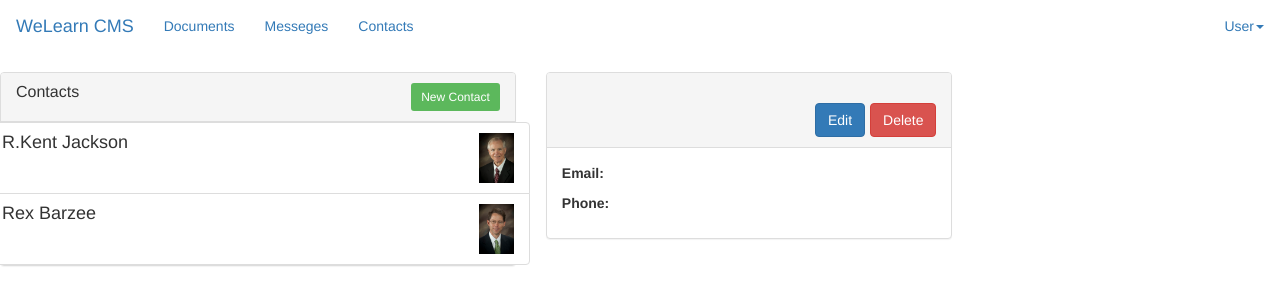
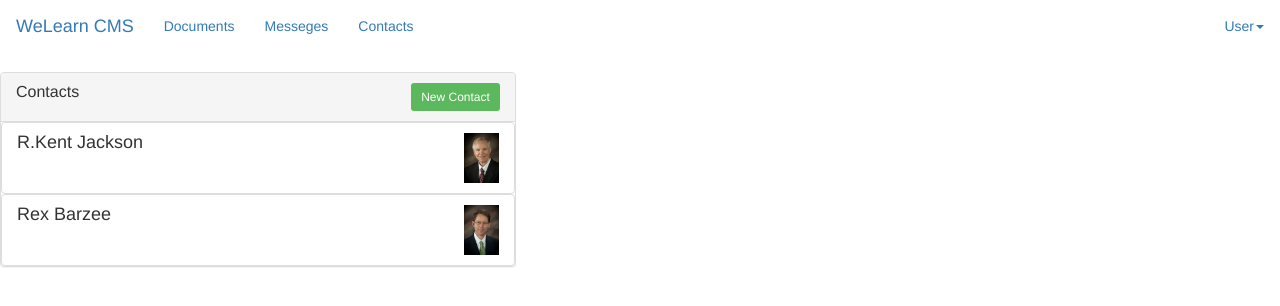
Before and after one commit to jthoeun/wdd430, an Angular app in the folder cms/: page / in a window 1280 px wide. Shown: the top 306 px of the page. Built offline with nearby package versions, Linux system fonts and the light colour scheme.

Commit message:
Wk3 CMS Inital Commit

```diff
--- a/cms/src/app/app.module.ts
+++ b/cms/src/app/app.module.ts
@@ -7,6 +7,7 @@ import { HeaderComponent } from './header.component';
 import { ContactsComponent } from './contacts/contacts.component';
 import { ContactListComponent } from './contacts/contact-list/contact-list.component';
 import { ContactDetailComponent } from './contacts/contact-detail/contact-detail.component';
+import { ContactItemComponent } from './contacts/contact-item/contact-item.component'
 
 
 
@@ -16,7 +17,8 @@ import { ContactDetailComponent } from './contacts/contact-detail/contact-detail
     HeaderComponent,
     ContactsComponent,
     ContactListComponent,
-    ContactDetailComponent
+    ContactDetailComponent,
+    ContactItemComponent
   ],
   imports: [
     BrowserModule,
--- a/cms/src/app/contacts/contact-detail/contact-detail.component.ts
+++ b/cms/src/app/contacts/contact-detail/contact-detail.component.ts
@@ -7,7 +7,7 @@ import { Contact } from '../contact.model';
   styleUrl: './contact-detail.component.css'
 })
 export class ContactDetailComponent implements OnInit {
-  contact?: Contact;
+  contact!: Contact;
 
   constructor() { }
 
--- /dev/null
+++ b/cms/src/app/contacts/contact-item/contact-item.component.html
@@ -0,0 +1,14 @@
+<a
+href="#"
+class="list-group-item clearfix" >
+    <div class="pull-left">
+       <h4 class="list-group-item-heading">{{ contact.name }}</h4>
+    </div>
+    <span class="pull-right">
+        <img
+        [src]="contact.imageURL"
+        alt="{{ contact.name }}"
+        class="img-responsive"
+        style="max-height: 50px;">
+    </span>
+</a>
--- /dev/null
+++ b/cms/src/app/contacts/contact-item/contact-item.component.ts
@@ -0,0 +1,19 @@
+import { Component, Input, OnInit } from '@angular/core';
+import { Contact } from '../contact.model';
+
+@Component({
+  selector: 'cms-contact-item',
+  standalone: false,
+  templateUrl: './contact-item.component.html',
+  styleUrl: './contact-item.component.css'
+})
+export class ContactItemComponent implements OnInit {
+  @Input() contact!: Contact;
+
+  constructor() {}
+
+  ngOnInit() {
+
+  }
+
+}
--- a/cms/src/app/contacts/contact-list/contact-list.component.html
+++ b/cms/src/app/contacts/contact-list/contact-list.component.html
@@ -3,20 +3,12 @@
         <h3 class="panel-title pull-left">Contacts</h3>
         <a href="#" class="btn-success btn-sm pull-right">New Contact</a>
     </div>
-    <div class="row">
         <div class="row">
             <div class="col-xs-12">
-              <a
-                href="#"
-                class="list-group-item clearfix"
-                *ngFor="let contact of contacts">
-                <div class="pull-left">
-                  <h4 class="list-group-item-heading">{{ contact.name }}</h4>
-                </div>
-                <span class="pull-right">
-                    <img [src]="contact.imageURL" alt="{{ contact.name }}" class="img-responsive" style="max-height: 50px;">
-                </span>
-              </a>
+              <cms-contact-item
+              *ngFor="let contactEl of contacts"
+              [contact]="contactEl"
+              (contactSelected)="onContactSelected(contactEl)"></cms-contact-item>
             </div>
           </div>
 </div>
--- a/cms/src/app/contacts/contact-list/contact-list.component.ts
+++ b/cms/src/app/contacts/contact-list/contact-list.component.ts
@@ -1,4 +1,4 @@
-import { Component } from '@angular/core';
+import { Component, EventEmitter, OnInit, Output } from '@angular/core';
 import { Contact } from '../contact.model';
 
 @Component({
@@ -7,7 +7,8 @@ import { Contact } from '../contact.model';
   templateUrl: './contact-list.component.html',
   styleUrl: './contact-list.component.css'
 })
-export class ContactListComponent {
+export class ContactListComponent implements OnInit{
+  @Output() contactWasSelected = new EventEmitter<Contact>();
   contacts: Contact[] = [
     new Contact(1, 'R.Kent Jackson', 'jacksonk@byui.edu', '208-496-3771', 'assets/images/jacksonk.jpg'),
     new Contact(2, 'Rex Barzee', 'barzeer@byui.edu', '208-496-3768', 'assets/images/barzeer.jpg')
@@ -18,4 +19,8 @@ export class ContactListComponent {
     ngOnInit() {
 
     }
+
+  onContactSelected(contact: Contact){
+    this.contactWasSelected.emit(contact);
+  }
 }
--- a/cms/src/app/contacts/contacts.component.html
+++ b/cms/src/app/contacts/contacts.component.html
@@ -1,8 +1,11 @@
 <div class="row">
     <div class="col-md-5">
-        <cms-contact-list></cms-contact-list>
+        <cms-contact-list
+        (contactWasSelected)="selectedContact = $event"></cms-contact-list>
     </div>
     <div class="col-md-4">
-        <cms-contact-detail></cms-contact-detail>
+        <cms-contact-detail
+        *ngIf="selectedContact"
+        [contact]="selectedContact"></cms-contact-detail>
     </div>
 </div>
--- a/cms/src/app/contacts/contacts.component.ts
+++ b/cms/src/app/contacts/contacts.component.ts
@@ -1,4 +1,4 @@
-import { Component } from '@angular/core';
+import { Component, OnInit } from '@angular/core';
 import { Contact } from './contact.model';
 
 @Component({
@@ -7,7 +7,13 @@ import { Contact } from './contact.model';
   templateUrl: './contacts.component.html',
   styleUrl: './contacts.component.css'
 })
-export class ContactsComponent {
+export class ContactsComponent implements OnInit {
+  selectedContact!: Contact;
 
+constructor() {}
+
+ngOnInit(): void {
 
 }
+
+}
```
Also changed, not shown: cms/src/app/contacts/contact-item/contact-item.component.css (added), 1 other file (tests, documents, lock files or other folders).
